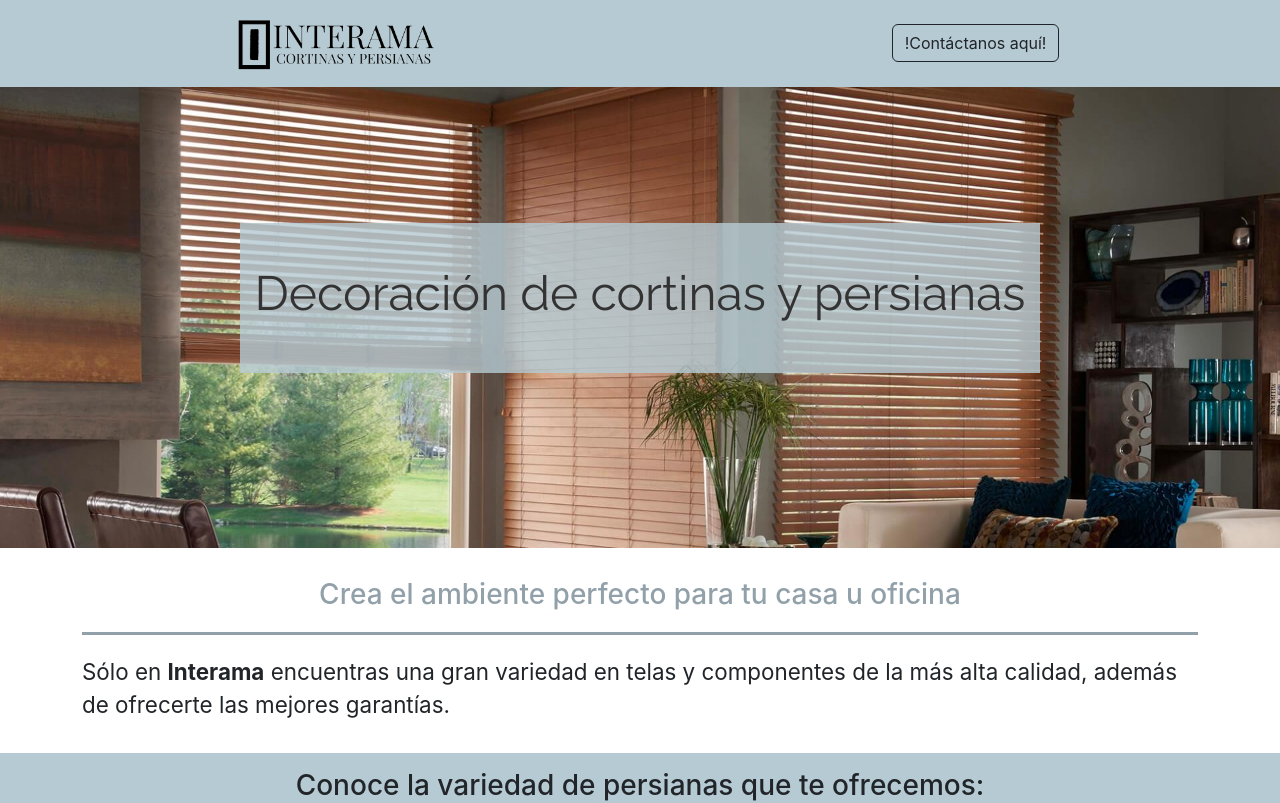
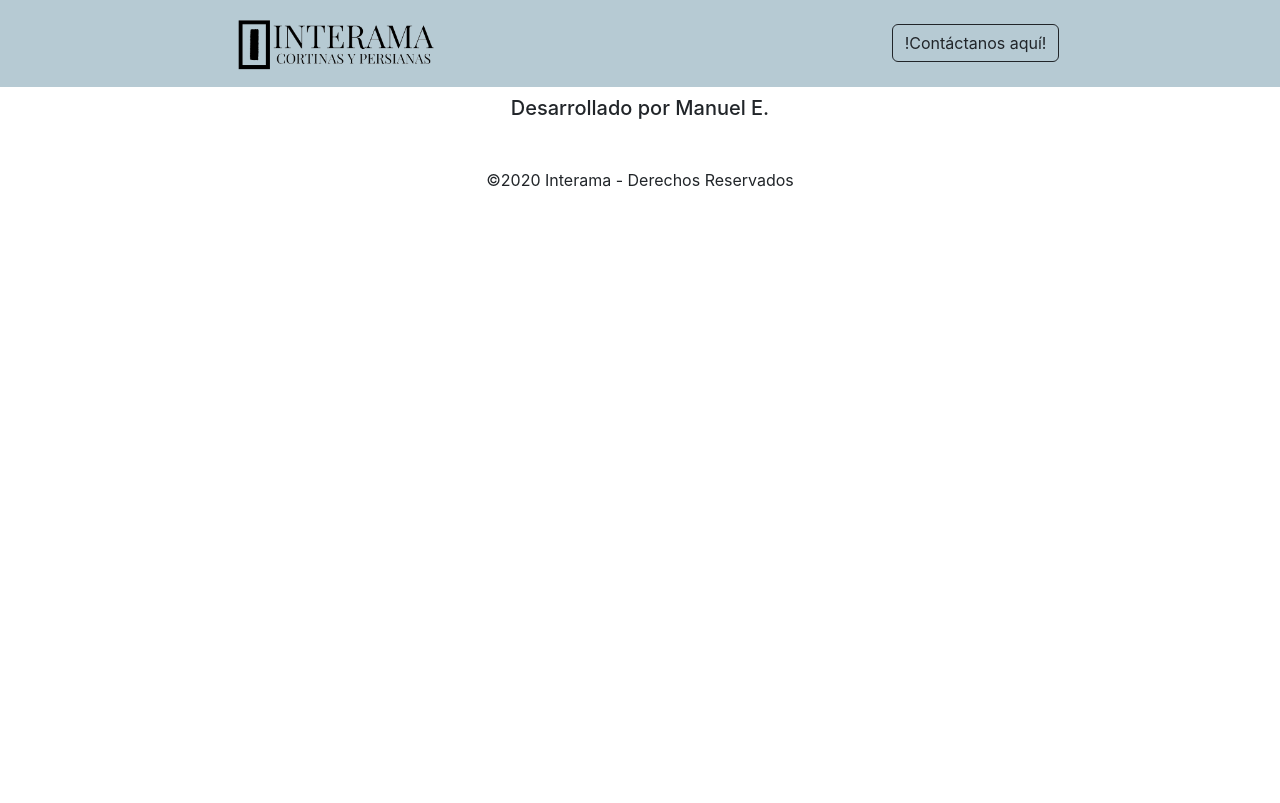
Before and after one commit to merb26/PersianasInterama, a React (Create React App) app: page /contactanos in a window 1280 px wide. Shown: the top 803 px of the page. Built offline with nearby package versions, Linux system fonts and the light colour scheme.

Commit message:
agrego routes y creo Contact.jsx

```diff
--- a/package.json
+++ b/package.json
@@ -8,6 +8,7 @@
     "@testing-library/user-event": "^13.5.0",
     "react": "^18.2.0",
     "react-dom": "^18.2.0",
+    "react-router-dom": "^6.9.0",
     "react-scripts": "5.0.1",
     "web-vitals": "^2.1.4"
   },
--- a/src/App.jsx
+++ b/src/App.jsx
@@ -1,18 +1,19 @@
+import { BrowserRouter as Router, Route, Routes } from 'react-router-dom';
 import Menu from './components/encabezado/menu/menu'
 import Footer from './components/footer/footer';
-import Blinds from './components/home/blinds/Blinds';
-import Description from './components/home/description/description';
-import FrontPage from './components/home/front page/front_page';
+import Home from './components/home/Home';
+import Contact from './pages/contact/Contact';
 
 function App() {
   return (
-    <>
+    <Router>
       <Menu />
-      <FrontPage />
-      <Description />
-      <Blinds />
+      <Routes>
+        <Route path="/" element={<Home />} />
+        <Route path="/contactanos" element={<Contact />} />
+      </Routes>
       <Footer />
-    </>
+    </Router>
   );
 }
 
--- a/src/components/encabezado/menu/menu.jsx
+++ b/src/components/encabezado/menu/menu.jsx
@@ -1,11 +1,16 @@
+import { Link } from 'react-router-dom'
 import './menu.css'
 
 const Menu = () => {
     return (
         <>
             <nav className="menu d-flex justify-content-around align-items-center fixed-top">
-                <img className='menu__logo' src="./assets/titulo.png" alt="Logotipo de la empresa" />
-                <button className='btn btn-outline-dark'>!Contáctanos aquí!</button>
+                <Link to='/'>
+                    <img className='menu__logo' src="./assets/titulo.png" alt="Logotipo de la empresa" />
+                </Link>
+                <Link to='/contactanos'>
+                    <button className='btn btn-outline-dark'>!Contáctanos aquí!</button>
+                </Link>
             </nav>
         </>
     )
--- /dev/null
+++ b/src/components/home/Home.jsx
@@ -0,0 +1,16 @@
+import Blinds from './blinds/Blinds'
+import Description from './description/description'
+import FrontPage from './front page/front_page'
+
+const Home = () => {
+    return (
+        <>
+            <FrontPage />
+            <Description />
+            <Blinds />
+        </>
+
+    )
+}
+
+export default Home
--- /dev/null
+++ b/src/pages/contact/Contact.jsx
@@ -0,0 +1,12 @@
+import React from 'react'
+
+const Contact = () => {
+    return (
+        <>
+            <div>Contact</div>
+            <div>Contact</div>
+        </>
+    )
+}
+
+export default Contact
```
Also changed, not shown: 1 other file (tests, documents, lock files or other folders).
